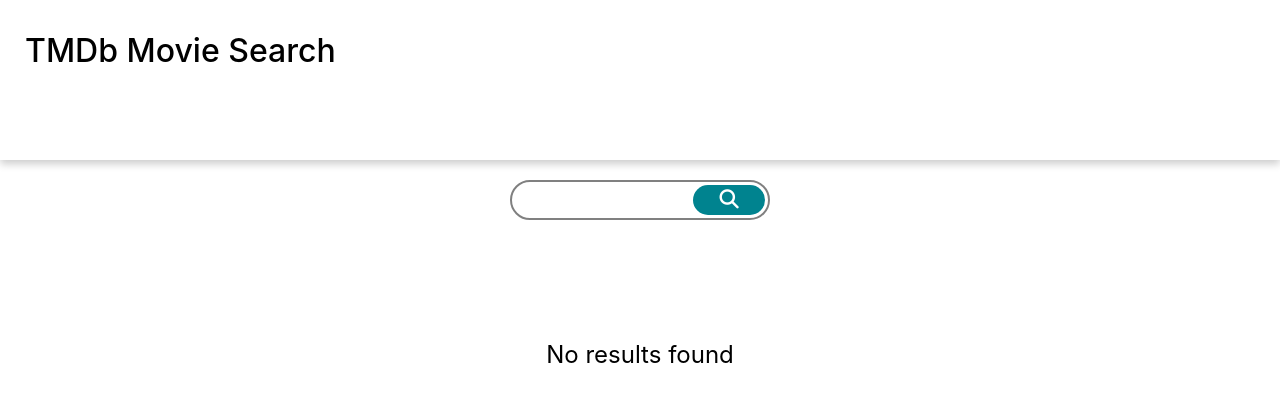
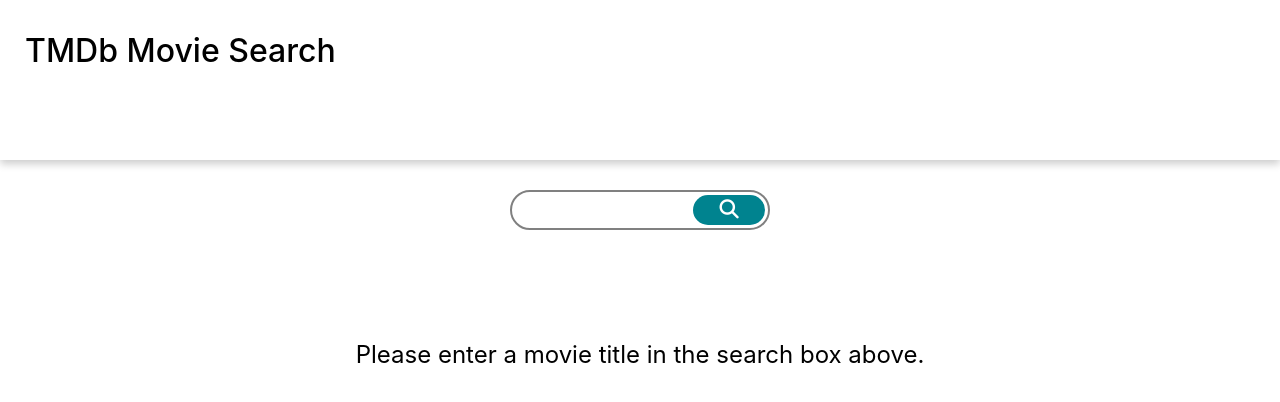
Before and after one commit to amgillenwater/movie-app-react, a React (Create React App) app: page / in a window 1280 px wide. Shown: the top 402 px of the page. Built offline with nearby package versions, Linux system fonts and the light colour scheme.

Commit message:
wording changes

```diff
--- a/src/Components/MovieResults.js
+++ b/src/Components/MovieResults.js
@@ -8,7 +8,7 @@
       {!data
         ? (
           <Results>
-            <Header>No results found</Header>
+            <Header>Please enter a movie title in the search box above.</Header>
           </Results>)
         : (
           <Results>
--- a/src/Components/styled.js
+++ b/src/Components/styled.js
@@ -22,7 +22,7 @@
     border: 2px solid grey;
     padding: 3px;
     border-radius: 20px;
-    margin: 20px;
+    margin: 30px;
 `
 export const Button = styled.button`
     border: none;
@@ -111,5 +111,4 @@
 `
 export const Results = styled.div`
   grid-area: main;
-  text-align: center;
 `
```
